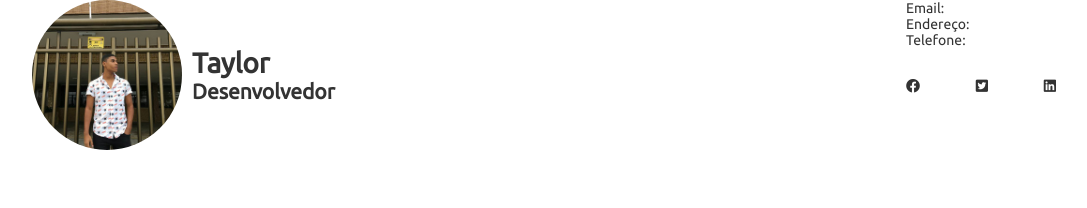
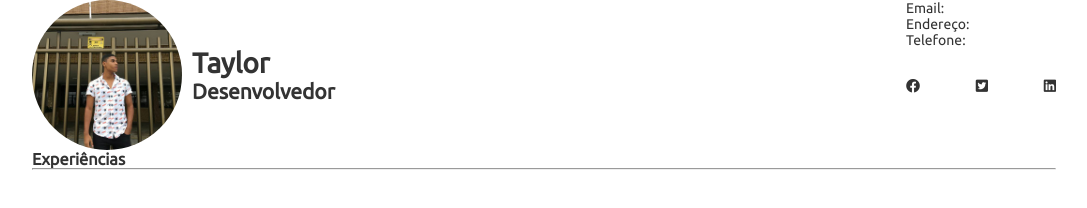
Before and after one commit to Tayllorsouza/novo-curriculo, a plain HTML site: page index.html in a window 1280 px wide. Shown: the whole page, without its empty margins (96-1183 px from the left). Drawn offline with Linux system fonts and the light colour scheme.

Commit message:
estrutura html da sessão experiencias

```diff
--- a/index.html
+++ b/index.html
@@ -7,7 +7,8 @@
     <meta http-equiv="X-UA-Compatible" content="ie=edge">
     <title>Taylor Souza</title>
     <link href="https://fonts.googleapis.com/css?family=Ubuntu&display=swap" rel="stylesheet">
-    <link rel="stylesheet" href="https://use.fontawesome.com/releases/v5.8.2/css/all.css" integrity="sha384-oS3vJWv+0UjzBfQzYUhtDYW+Pj2yciDJxpsK1OYPAYjqT085Qq/1cq5FLXAZQ7Ay" crossorigin="anonymous">
+    <link rel="stylesheet" href="https://use.fontawesome.com/releases/v5.8.2/css/all.css"
+        integrity="sha384-oS3vJWv+0UjzBfQzYUhtDYW+Pj2yciDJxpsK1OYPAYjqT085Qq/1cq5FLXAZQ7Ay" crossorigin="anonymous">
     <link rel="stylesheet" href="css/estilo.css">
 </head>
 
@@ -32,9 +33,19 @@
                 <li><i class="fab fa-linkedin"></i></li>
             </ul>
         </div>
-
     </header>
-
+    <div class="conteudo">
+        <div class="experiencias">
+            <div class="experiencia">
+                <div class="esquerda">
+                    <h3>Experiências</h3>
+                </div>
+                <div class="direita">
+                    <hr>
+                </div>
+            </div>
+        </div>
+    </div>
 </body>
 
 </html>
```
